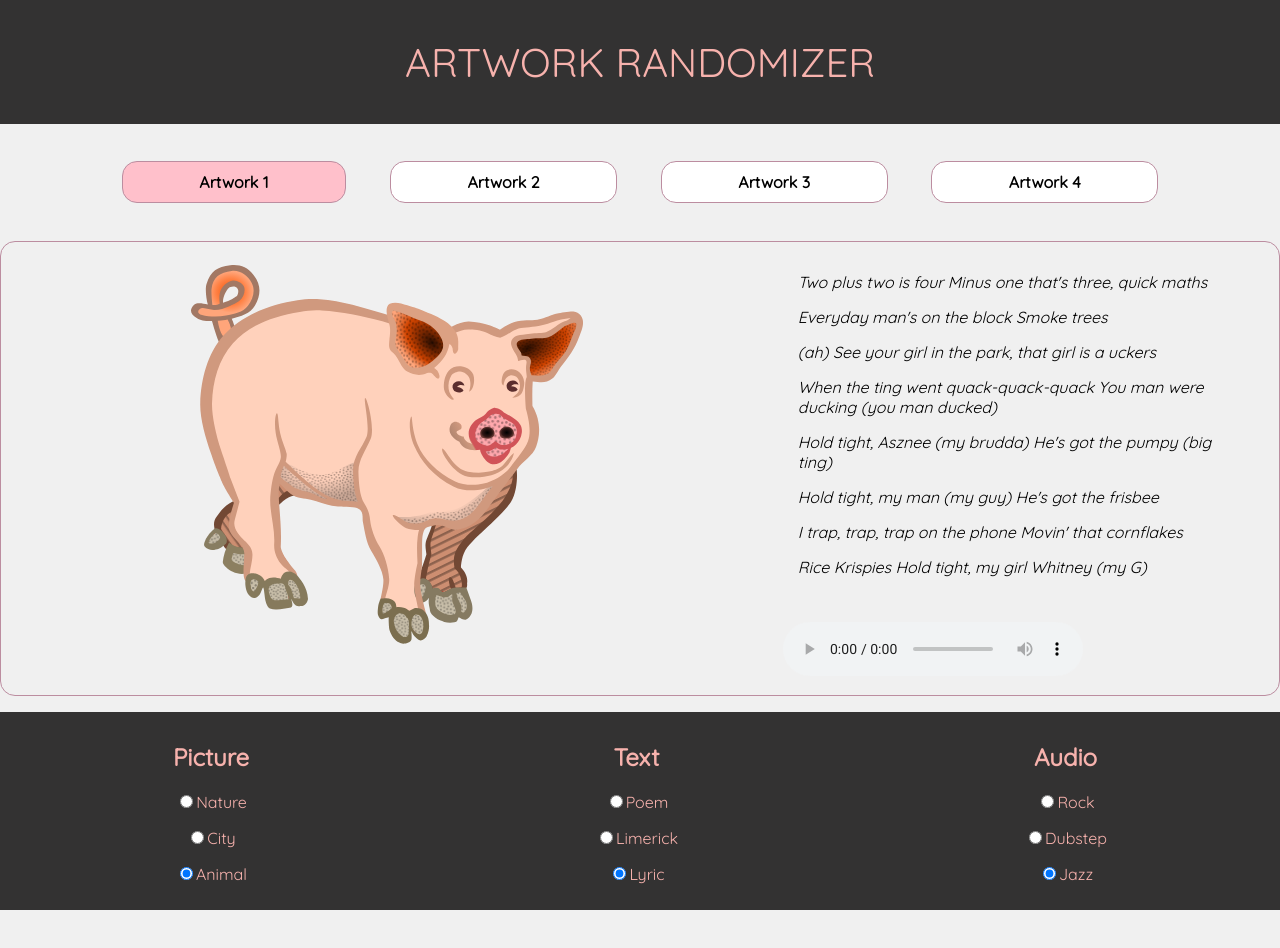
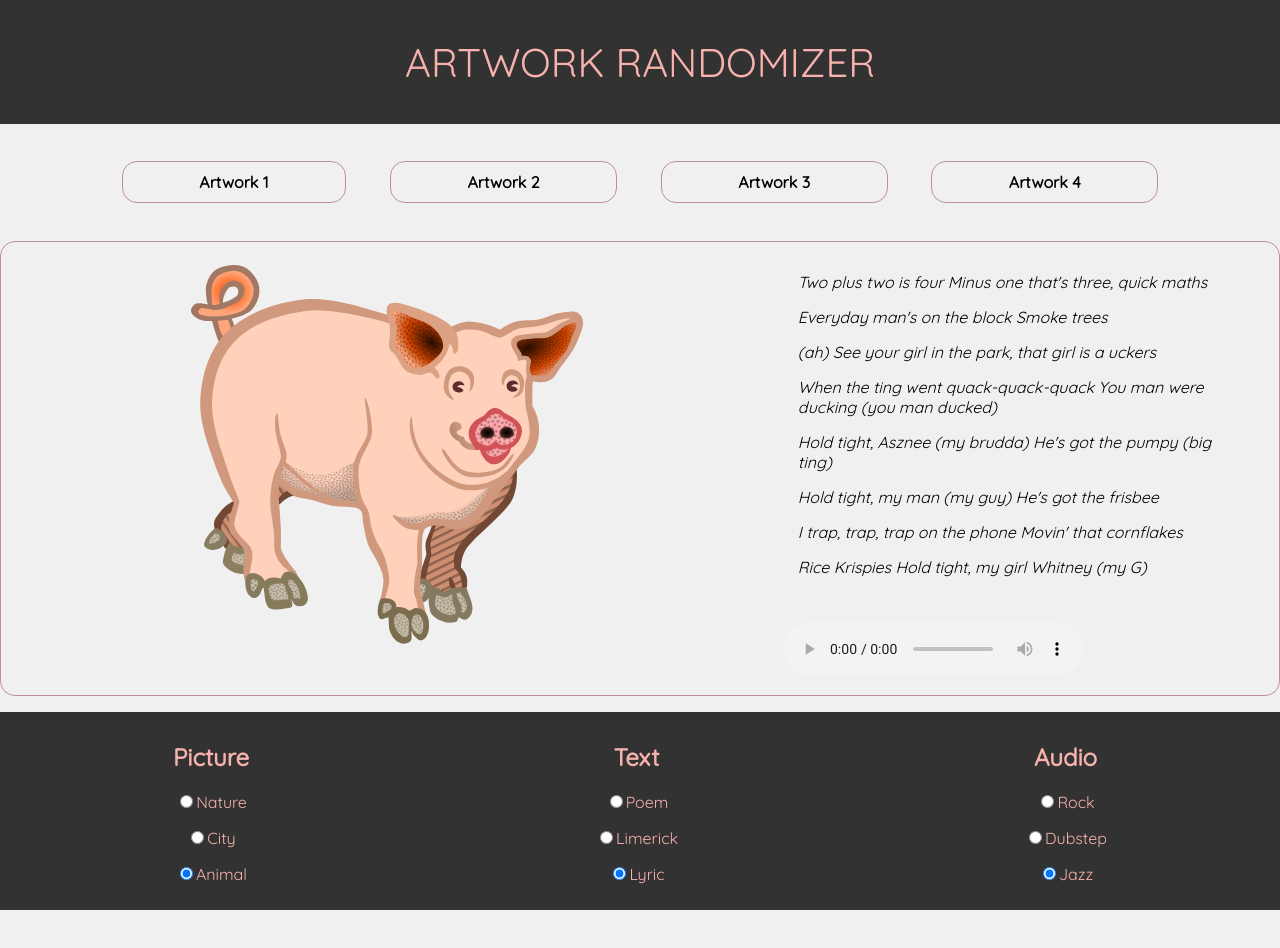
Before and after one commit to IT2810/it2810-webutvikling-h18-prosjekt-2-gruppe--08, a React (Create React App) app: page / in a window 1280 px wide. Shown: the top 948 px of the page. Built offline with nearby package versions, Linux system fonts and the light colour scheme.

Commit message:
liten fiks

```diff
--- a/src/components/App.js
+++ b/src/components/App.js
@@ -30,6 +30,11 @@ class App extends Component {
         }
     }
 
+    // For å få opp en startutstilling
+    componentDidMount(){
+      this.tabUpdate(this.state.activeTab)
+    }
+
 
     getPictureOnTab() {
         console.log("Nå er jeg i getPictureOnTab");
@@ -55,10 +60,7 @@ class App extends Component {
         }
     }
 
-    // For å få opp en startutstilling
-    componentDidMount(){
-      this.tabUpdate(this.state.activeTab)
-    }
+
 
 
     getTextOnTab() {
--- a/src/components/Tabs.js
+++ b/src/components/Tabs.js
@@ -1,34 +1,25 @@
-import React, {Component} from 'react';
-import PropTypes from 'prop-types';
+import React, { Component } from 'react';
 
-/*
-Tabs.propTypes = {
-    activeTabs: PropTypes.array.isRequired,
-    onTabSelect: PropTypes.func.isRequired
-};
-
-*/
 class Tabs extends Component {
 
-    getStyle(activeBool) {
-        return activeBool === true ? {'backgroundColor': 'pink'} : {'backgroundColor': 'white'};
+    constructor(props){
+        super(props);
+
     }
 
-
     render() {
-        let {activeTabs} = this.props;
-        return (
+        return(
             <div className="tabs_container">
-                <div className="tab1" onClick={() => this.props.onTabSelect(0)} style={this.getStyle(activeTabs[0])}>
+                <div className="tab1" onClick={() => this.props.onTabSelect(0)}>
                     <a>Artwork 1</a>
                 </div>
-                <div className="tab2" onClick={() => this.props.onTabSelect(1)} style={this.getStyle(activeTabs[1])}>
+                <div className="tab2" onClick={() => this.props.onTabSelect(1)}>
                     <a>Artwork 2</a>
                 </div>
-                <div className="tab3" onClick={() => this.props.onTabSelect(2)} style={this.getStyle(activeTabs[2])}>
+                <div className="tab3" onClick={() => this.props.onTabSelect(2)}>
                     <a>Artwork 3</a>
                 </div>
-                <div className="tab4" onClick={() => this.props.onTabSelect(3)} style={this.getStyle(activeTabs[3])}>
+                <div className="tab4" onClick={() => this.props.onTabSelect(3)}>
                     <a>Artwork 4</a>
                 </div>
             </div>
```
